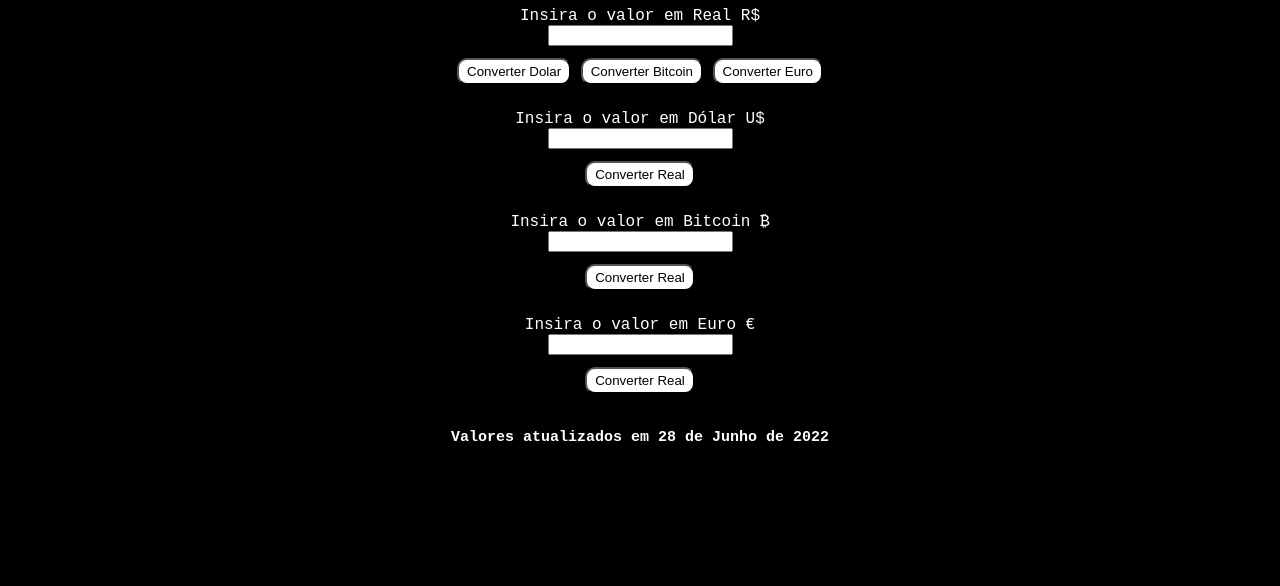
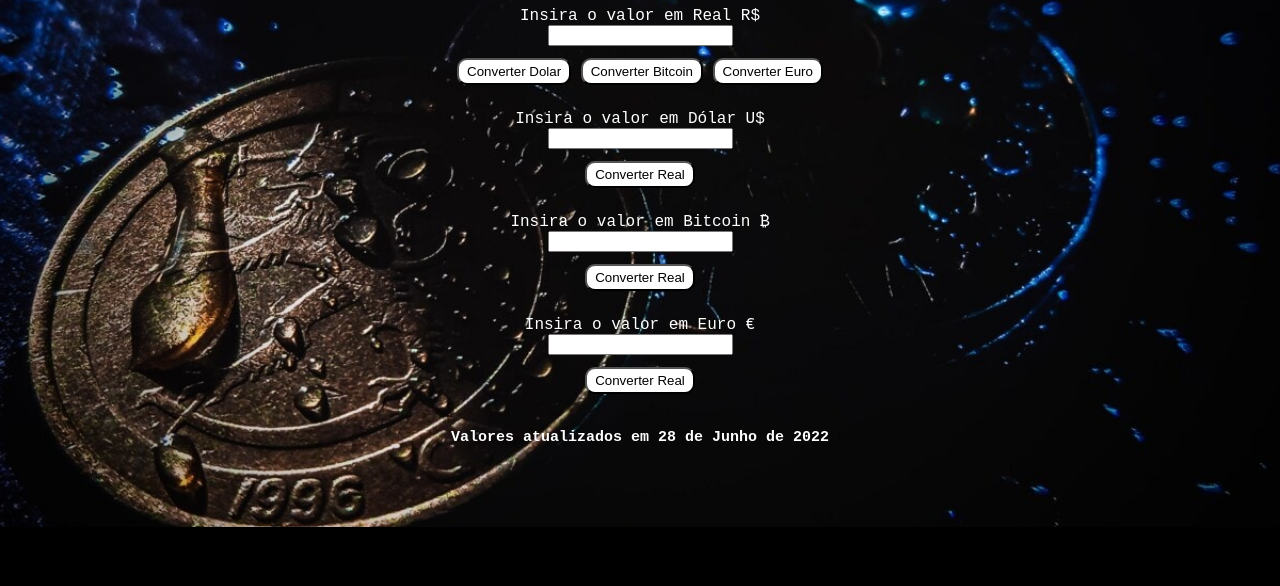
Before and after one commit to ThaissaDrumond/Conversor-de-moedas, a plain HTML site: page index.html in a window 1280 px wide. Shown: the part 270-856 px from the top of the page. Drawn offline with Linux system fonts and the light colour scheme; the site is published under a folder, as on GitHub Pages, so addresses that start at the root find nothing.

Commit message:
files organizer

```diff
--- a/assets/CSS/style.css
+++ b/assets/CSS/style.css
@@ -1,7 +1,7 @@
 body {
     font-family: "Roboto Mono", monospace;
     min-height: 400px;
-    background-image: url("/assets/Image/Imagem.jpg");
+    background-image: url("Image/Imagem.jpg");
     background-color: #000000;
     background-size: 200vh;
     background-position: center;
```
Also changed, not shown: assets/CSS/Image/Imagem.jpg (renamed from assets/Image/Imagem.jpg).
